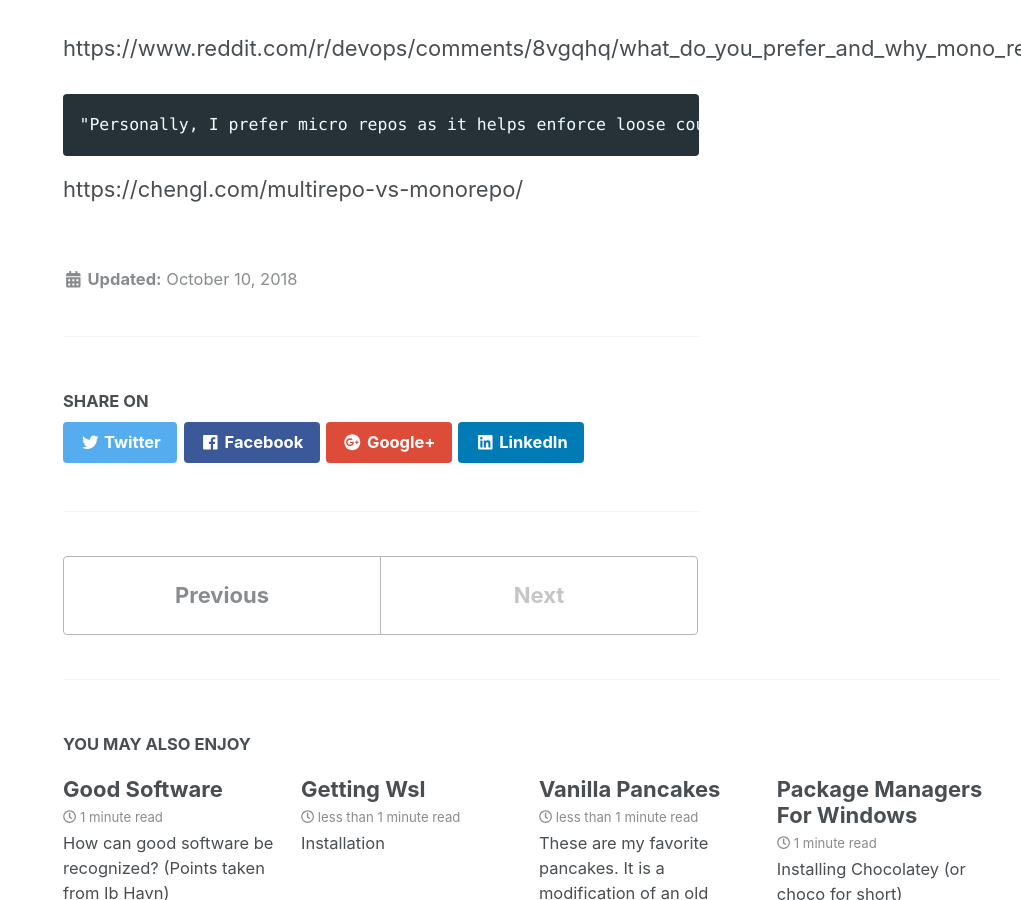
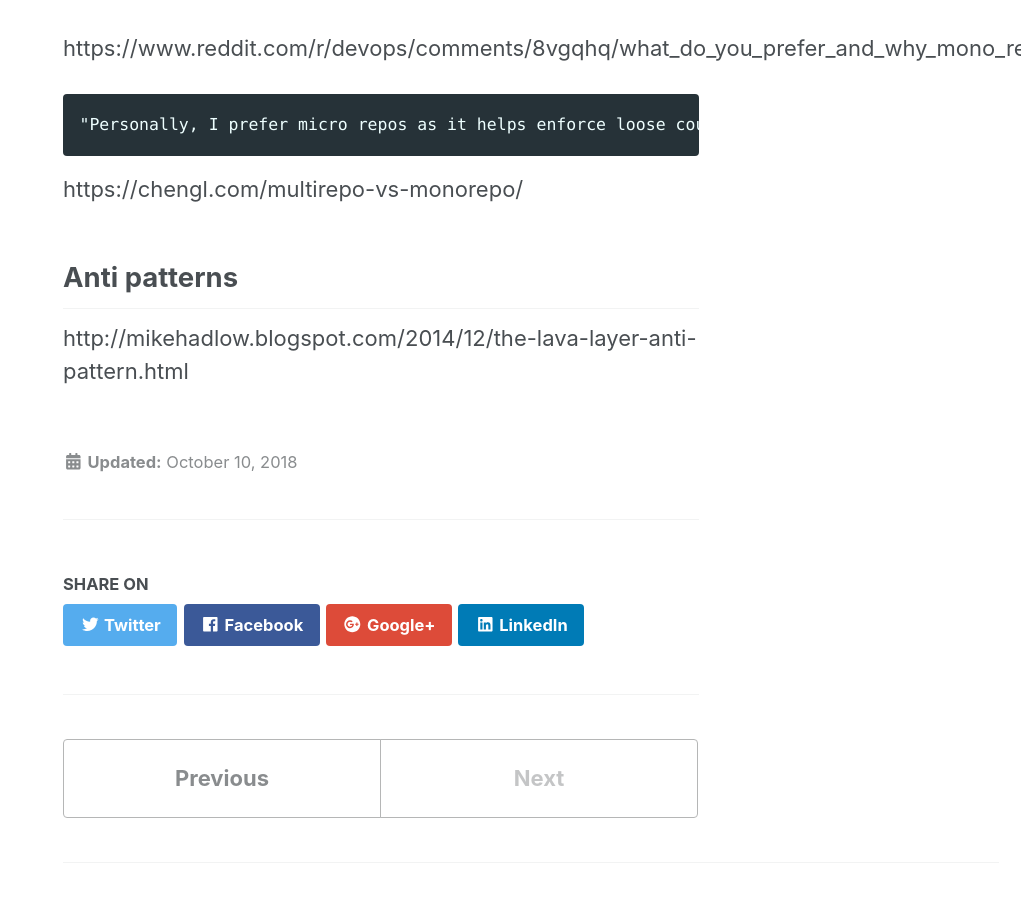
Before and after one commit to grottrup/grottrup.github.io, a Jekyll site: the page built from _posts/2018-10-10-About-Git-CICD-Seperation-By-Concern-And-Maintainance.md, in a window 1280 px wide and 900 px high, scrolled down 876 px. Shown: the whole window, without its empty margins (259-1280 px from the left). Built offline with Jekyll 4.4.1, drawn with Linux system fonts in a browser that asks for light colours; nearby versions of some CDN libraries.

Commit message:
Update 2018-10-10-About-Git-CICD-Seperation-By-Concern-And-Maintainance.md

```diff
--- a/_posts/2018-10-10-About-Git-CICD-Seperation-By-Concern-And-Maintainance.md
+++ b/_posts/2018-10-10-About-Git-CICD-Seperation-By-Concern-And-Maintainance.md
@@ -22,3 +22,7 @@ https://www.reddit.com/r/devops/comments/8vgqhq/what_do_you_prefer_and_why_mono_
     "Personally, I prefer micro repos as it helps enforce loose coupling, which means you can deploy smaller units more regularly without worrying too much about inter-connectivity." - the_hypotenuse
 
 https://chengl.com/multirepo-vs-monorepo/
+
+## Anti patterns
+
+http://mikehadlow.blogspot.com/2014/12/the-lava-layer-anti-pattern.html
```
